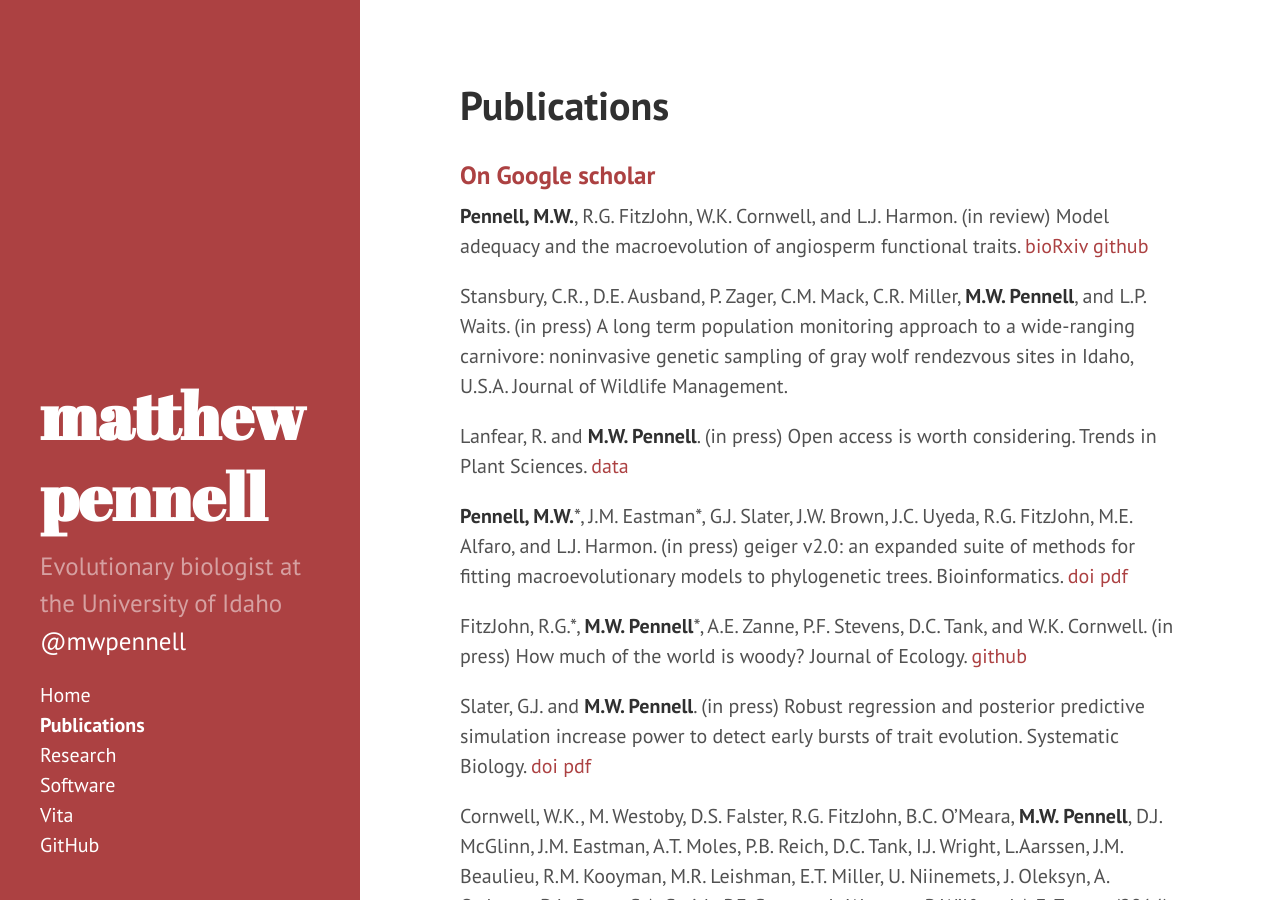
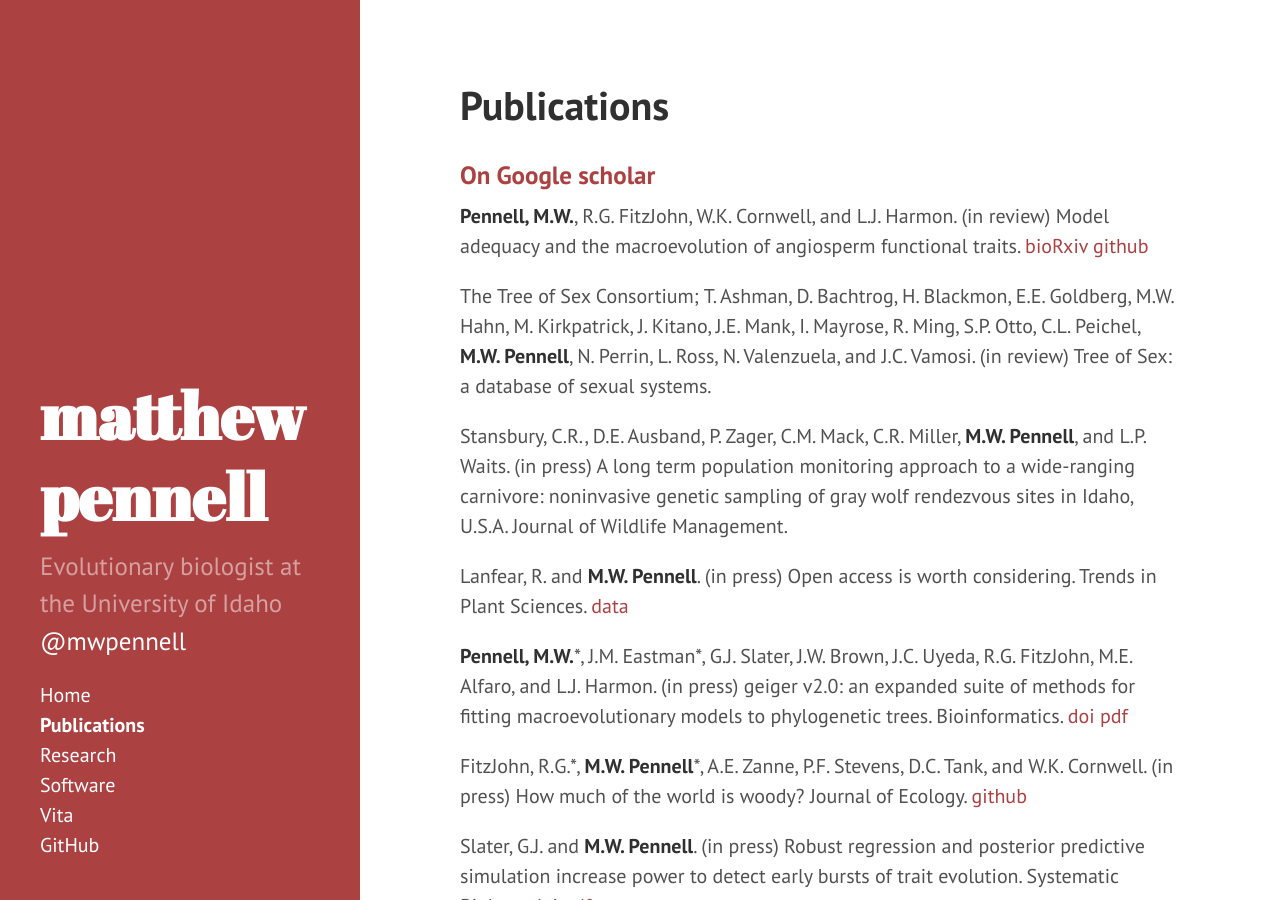
Before and after one commit to atredennick/mwpennell.github.io, a Jekyll site: the page built from publications.md, in a window 1280 px wide and 900 px high. Built offline with Jekyll 4.4.1, drawn with Linux system fonts in a browser that asks for light colours; Markdown is read by kramdown in place of the engine named in the settings.

Commit message:
added citation for tree of sex

```diff
--- a/publications.md
+++ b/publications.md
@@ -7,6 +7,8 @@ title: Publications
 
 
 **Pennell, M.W.**, R.G. FitzJohn, W.K. Cornwell, and L.J. Harmon. (in review) Model adequacy and the macroevolution of angiosperm functional traits. [bioRxiv](http://biorxiv.org/content/early/2014/04/07/004002) [github](https://github.com/richfitz/modeladequacy)
+
+The Tree of Sex Consortium; T. Ashman, D. Bachtrog, H. Blackmon, E.E. Goldberg, M.W. Hahn, M. Kirkpatrick, J. Kitano, J.E. Mank, I. Mayrose, R. Ming, S.P. Otto, C.L. Peichel, **M.W. Pennell**, N. Perrin, L. Ross, N. Valenzuela, and J.C. Vamosi. (in review) Tree of Sex: a database of sexual systems.
 
 Stansbury, C.R., D.E. Ausband, P. Zager, C.M. Mack, C.R. Miller, **M.W. Pennell**, and L.P. Waits. (in press) A long term population monitoring approach to a wide-ranging carnivore: noninvasive genetic sampling of gray wolf rendezvous sites in Idaho, U.S.A. Journal of Wildlife Management.
 
```
